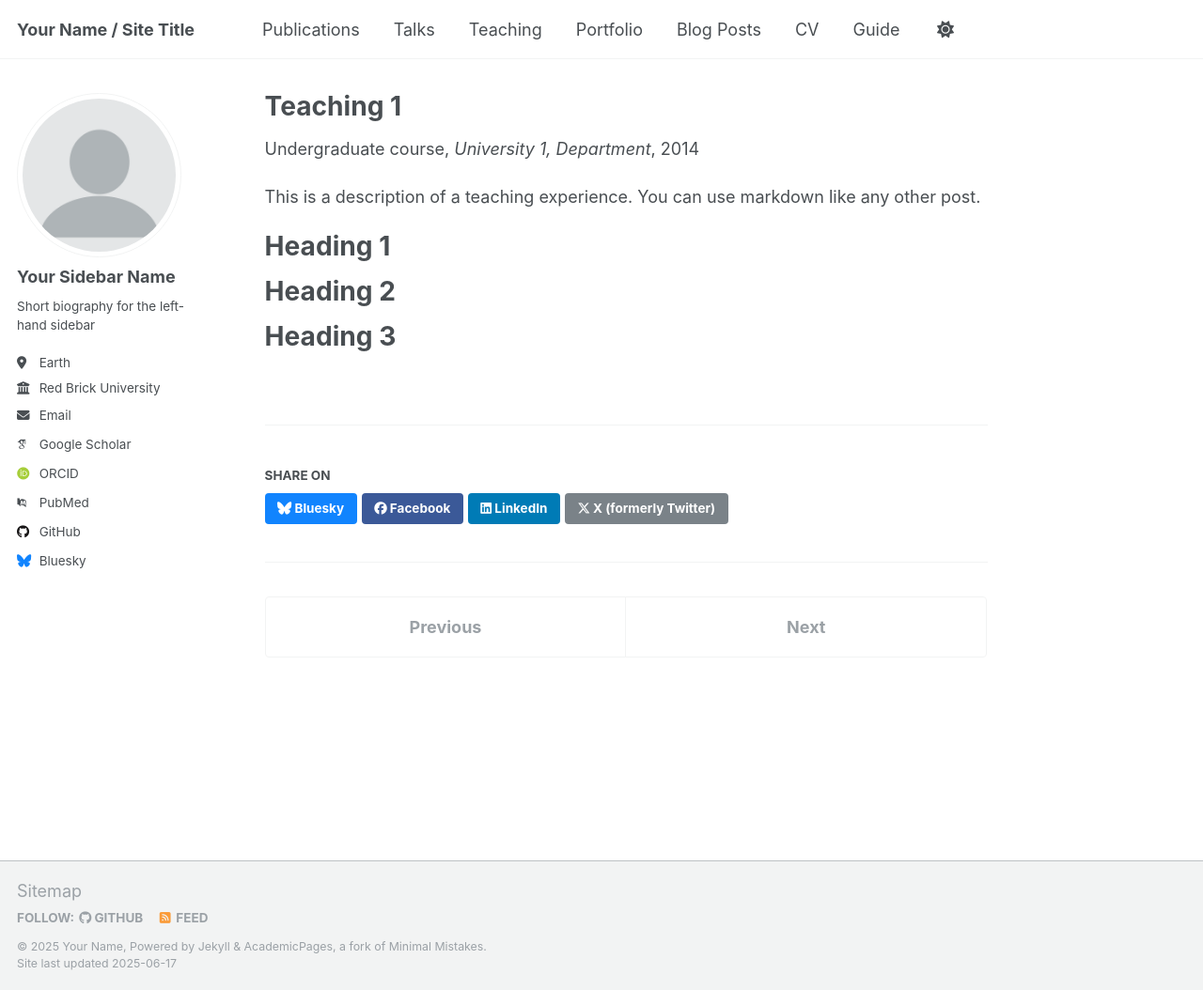
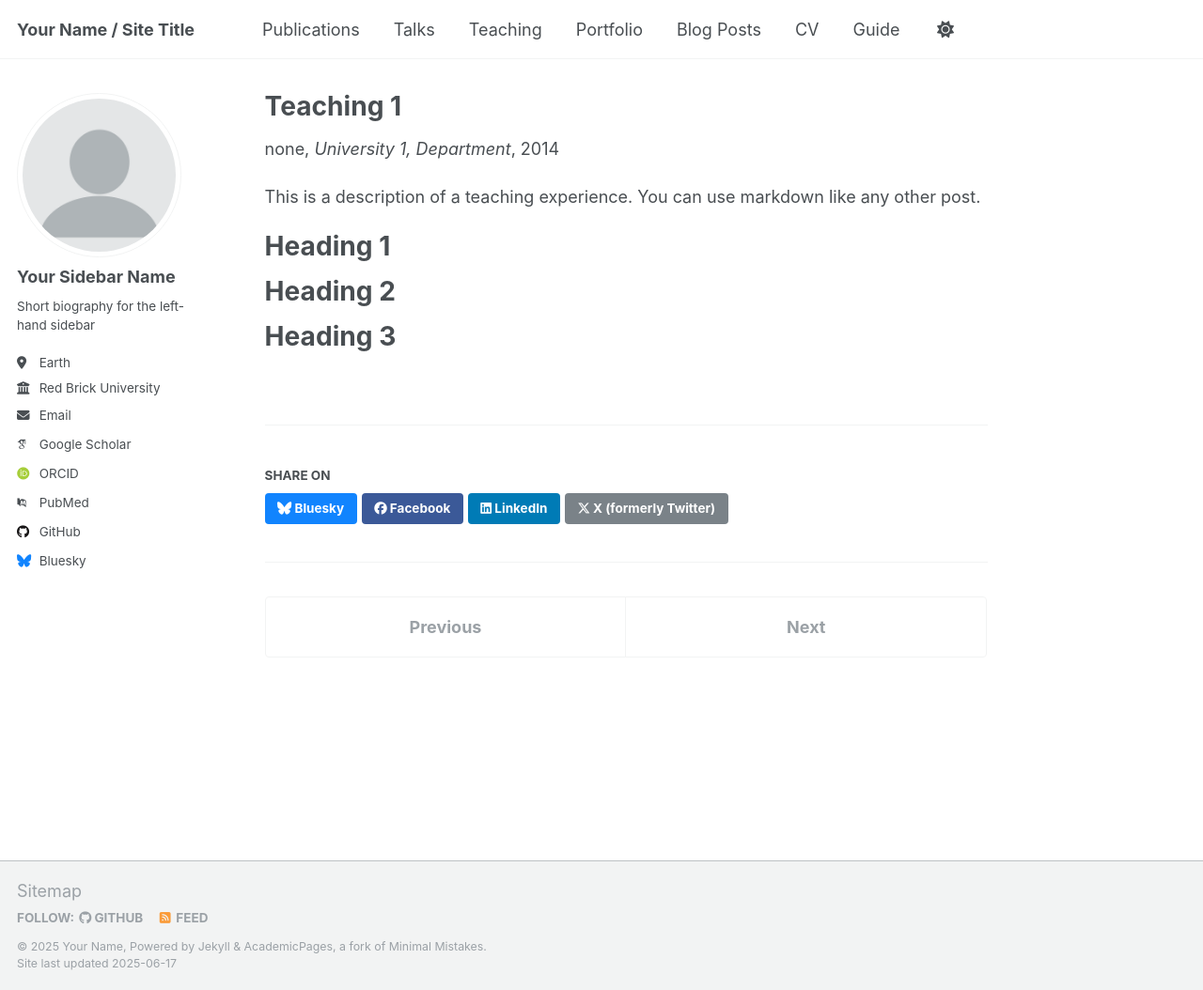
Before and after one commit to hassanalkhayuon/hassanalkhayuon.github.io, a Jekyll site: the page built from _teaching/2014-spring-teaching-1.md, in a window 1280 px wide and 1054 px high. Shown: the whole window at 94% size. Built offline with Jekyll 4.4.1, drawn with Linux system fonts in a browser that asks for light colours; some web fonts are replaced.

Commit message:
Update 2014-spring-teaching-1.md

```diff
--- a/_teaching/2014-spring-teaching-1.md
+++ b/_teaching/2014-spring-teaching-1.md
@@ -1,7 +1,7 @@
 ---
 title: "Teaching 1"
 collection: teaching
-type: "Undergraduate course"
+type: "none"
 permalink: /teaching/2014-spring-teaching-1
 venue: "University 1, Department"
 date: 2014-01-01
```
